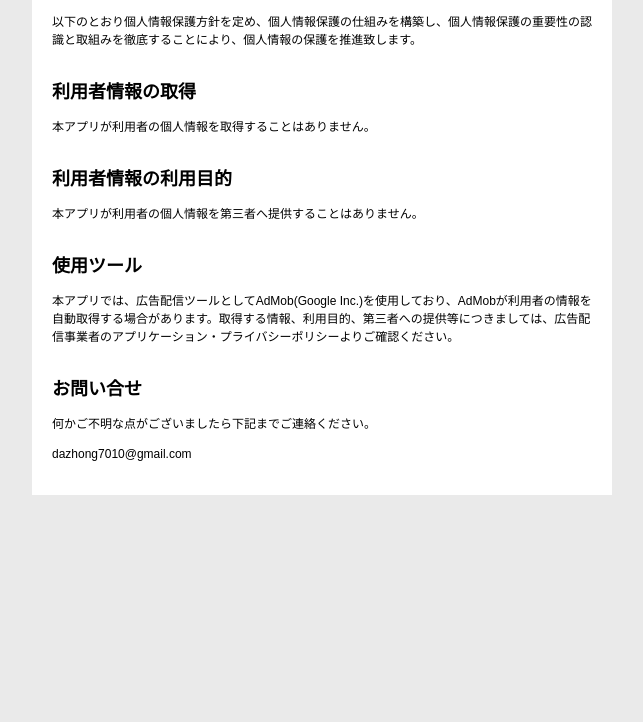
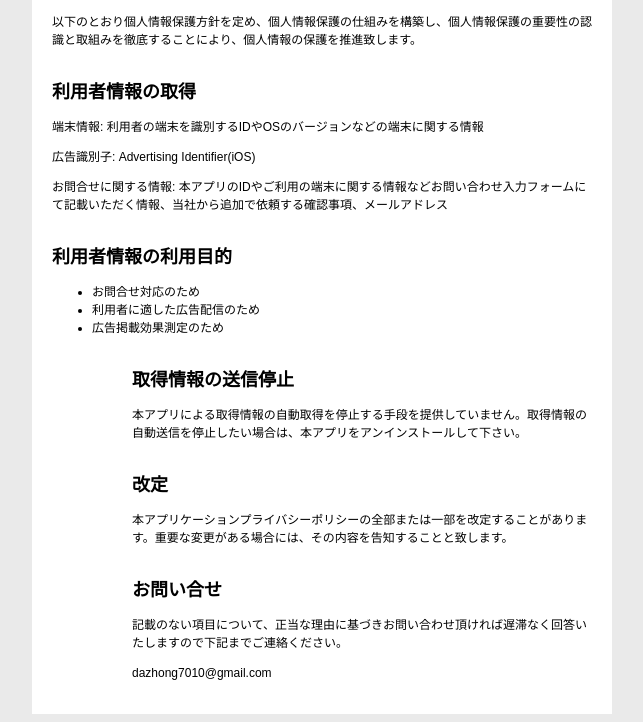
Before and after one commit to pphouse/kaitenzushi_kanji, a plain HTML site: page index.html in a window 1280 px wide. Shown: the part 125-847 px from the top of the page, without its empty margins (318-961 px from the left). Before the commit the page ends 800 px from the top, so only its background shows below. Drawn offline with Linux system fonts and the light colour scheme.

Commit message:
Update index.html

```diff
--- a/index.html
+++ b/index.html
@@ -25,15 +25,25 @@ h2{
     <p>以下のとおり個人情報保護方針を定め、個人情報保護の仕組みを構築し、個人情報保護の重要性の認識と取組みを徹底することにより、個人情報の保護を推進致します。</p>
 
     <h2>利用者情報の取得<span style="color:#b00;font-size:12px"></span></h2>
-    <p>本アプリが利用者の個人情報を取得することはありません。</p>
+    <p>端末情報: 利用者の端末を識別するIDやOSのバージョンなどの端末に関する情報</p>
+    <p>広告識別子: Advertising Identifier(iOS)</p>
+    <p>お問合せに関する情報: 本アプリのIDやご利用の端末に関する情報などお問い合わせ入力フォームにて記載いただく情報、当社から追加で依頼する確認事項、メールアドレス</p>
 
     <h2>利用者情報の利用目的</h2>
-    <p>本アプリが利用者の個人情報を第三者へ提供することはありません。</p>
+    <ul>
+        <li>お問合せ対応のため</li>
+        <li>利用者に適した広告配信のため</li>
+        <li>広告掲載効果測定のため</li>
+    <ul/>
 
-    <h2>使用ツール</h2>
-    <p>本アプリでは、広告配信ツールとしてAdMob(Google Inc.)を使用しており、AdMobが利用者の情報を自動取得する場合があります。取得する情報、利用目的、第三者への提供等につきましては、広告配信事業者のアプリケーション・プライバシーポリシーよりご確認ください。</p>
+    <h2>取得情報の送信停止</h2>
+    <p>本アプリによる取得情報の自動取得を停止する手段を提供していません。取得情報の自動送信を停止したい場合は、本アプリをアンインストールして下さい。</p>
+
+    <h2>改定</h2>
+        <p>本アプリケーションプライバシーポリシーの全部または一部を改定することがあります。重要な変更がある場合には、その内容を告知することと致します。</p>
+
 
     <h2>お問い合せ</h2>
-    <p>何かご不明な点がございましたら下記までご連絡ください。</p>
+    <p>記載のない項目について、正当な理由に基づきお問い合わせ頂ければ遅滞なく回答いたしますので下記までご連絡ください。</p>
     <p>dazhong7010@gmail.com</p>
 </div></body></html>
```
